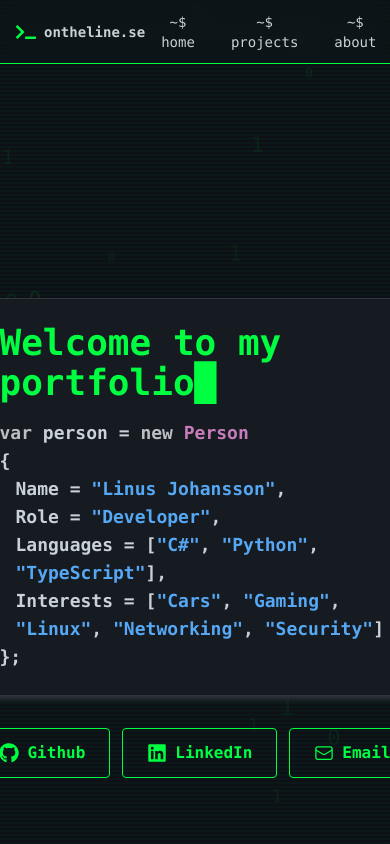
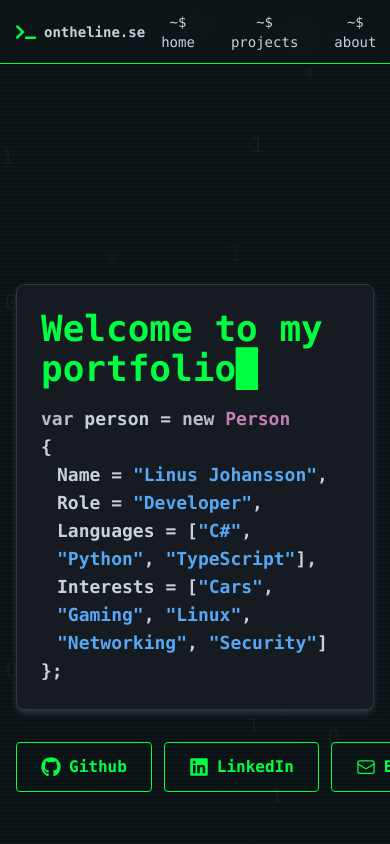
Before and after one commit to linusjohansson-se/Portfolio, a React (Vite) app: page / in a window 390 px wide. Shown: the top 844 px of the page. Built offline with nearby package versions, Linux system fonts and the light colour scheme.

Commit message:
Improves layout of home page
Adjusts the home page layout to enhance responsiveness and
better utilize screen space by making the content area flexible.

```diff
--- a/src/components/pages/HomePage.tsx
+++ b/src/components/pages/HomePage.tsx
@@ -6,7 +6,7 @@ export default function HomePage() {
   return (
     <>
       <div className="flex flex-col flex-1 items-center justify-center min-h-screen max-w-full">
-        <div>
+        <div className="flex flex-col w-full">
           <ProfileCard />
           <div className="flex flex-row self-start pt-8 gap-3">
             <Button onClick={() => window.open("https://www.github.com/linusjohansson-se/", "_blank")}>
```
